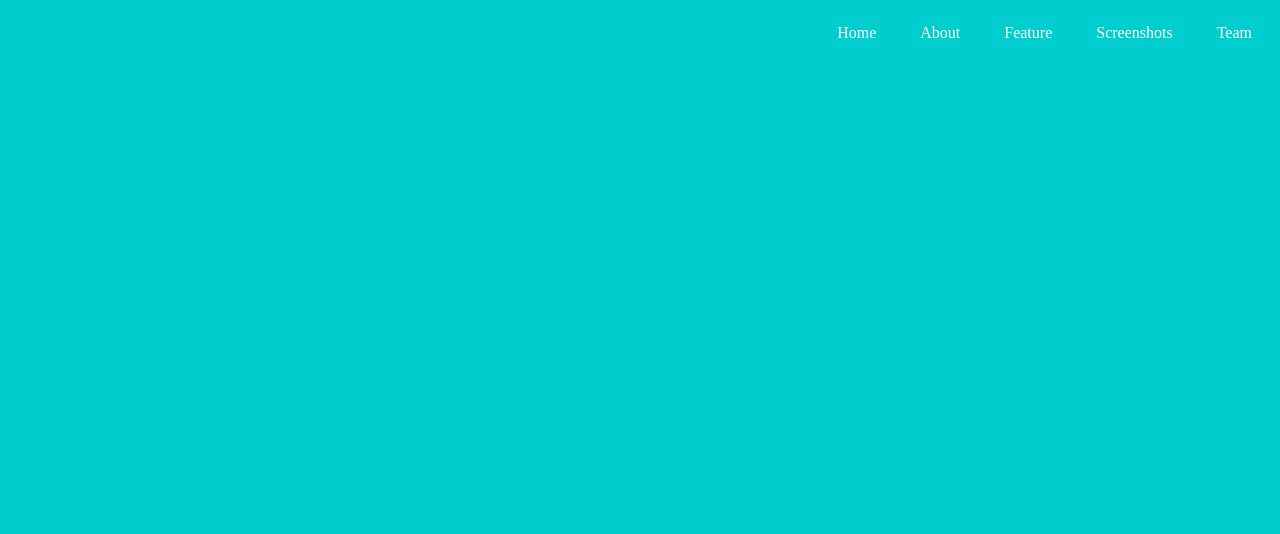
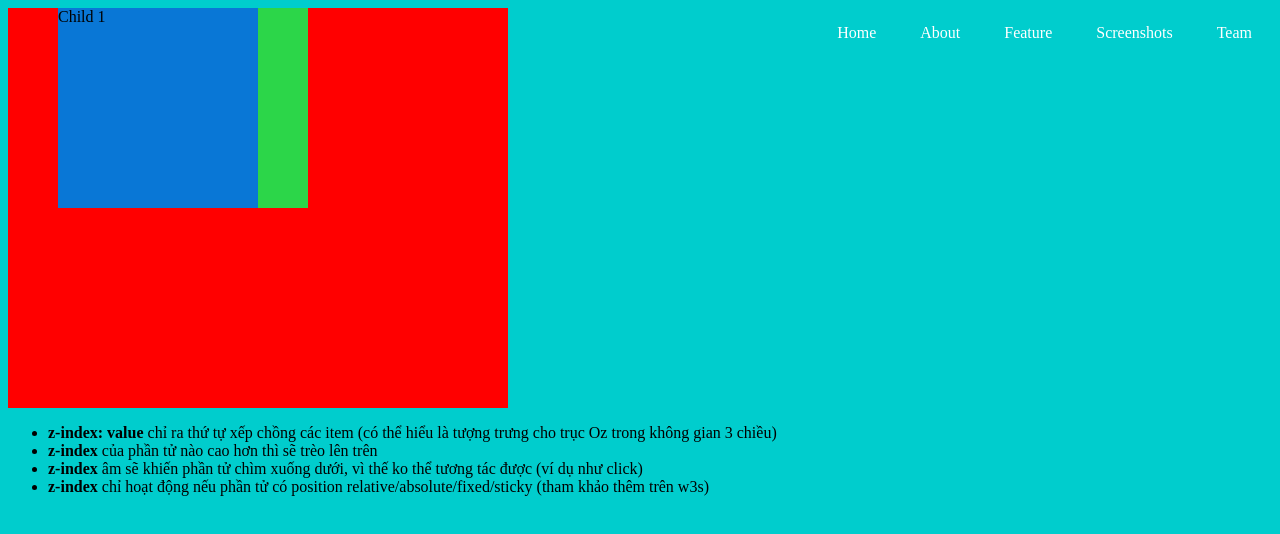
Before and after one commit to DuyNguyen0907101x/Front-end-Training, a plain HTML site: page Layout_Demo/index.html in a window 1280 px wide. Drawn offline with Linux system fonts and the light colour scheme.

Commit message:
z-index demo

```diff
--- a/Layout_Demo/index.html
+++ b/Layout_Demo/index.html
@@ -27,5 +27,24 @@
         </ul>
       </div>
     </header>
+
+    <main>
+      <div class="container">
+        <div class="child">
+          Child 1
+        </div>
+        <div class="child">
+          Child 2
+        </div>
+        <button class="button">Cannot click</button>
+      </div>
+
+      <ul>
+        <li><b>z-index: value</b> chỉ ra thứ tự xếp chồng các item (có thể hiểu là tượng trưng cho trục Oz trong không gian 3 chiều)</li>
+        <li><b>z-index</b> của phần tử nào cao hơn thì sẽ trèo lên trên</li>
+        <li><b>z-index</b> âm sẽ khiến phần tử chìm xuống dưới, vì thế ko thể tương tác được (ví dụ như click)</li>
+        <li><b>z-index</b> chỉ hoạt động nếu phần tử có position relative/absolute/fixed/sticky (tham khảo thêm trên w3s)</li>
+      </ul>
+    </main>
   </body>
 </html>
--- a/Layout_Demo/styles.css
+++ b/Layout_Demo/styles.css
@@ -21,3 +21,37 @@ body {
 .nav-link:hover {
   border-bottom: 2px solid #ffffff;
 }
+
+.container {
+  position: relative;
+  width: 500px;
+  height: 400px;
+  background-color: #ff0000;
+}
+
+.container .child {
+  width: 200px;
+  height: 200px;
+  position: absolute;
+}
+
+.container .child:first-child {
+  background-color: #0977d6;
+  top: 0;
+  left: 50px;
+  z-index: 9999;
+}
+
+.container .child:nth-child(2) {
+  background-color: #2cd649;
+  top: 0;
+  left: 100px;
+  z-index: 1;
+}
+
+.container .button {
+  position: absolute;
+  bottom: 0;
+  left: 0;
+  z-index: -1;
+}
```
